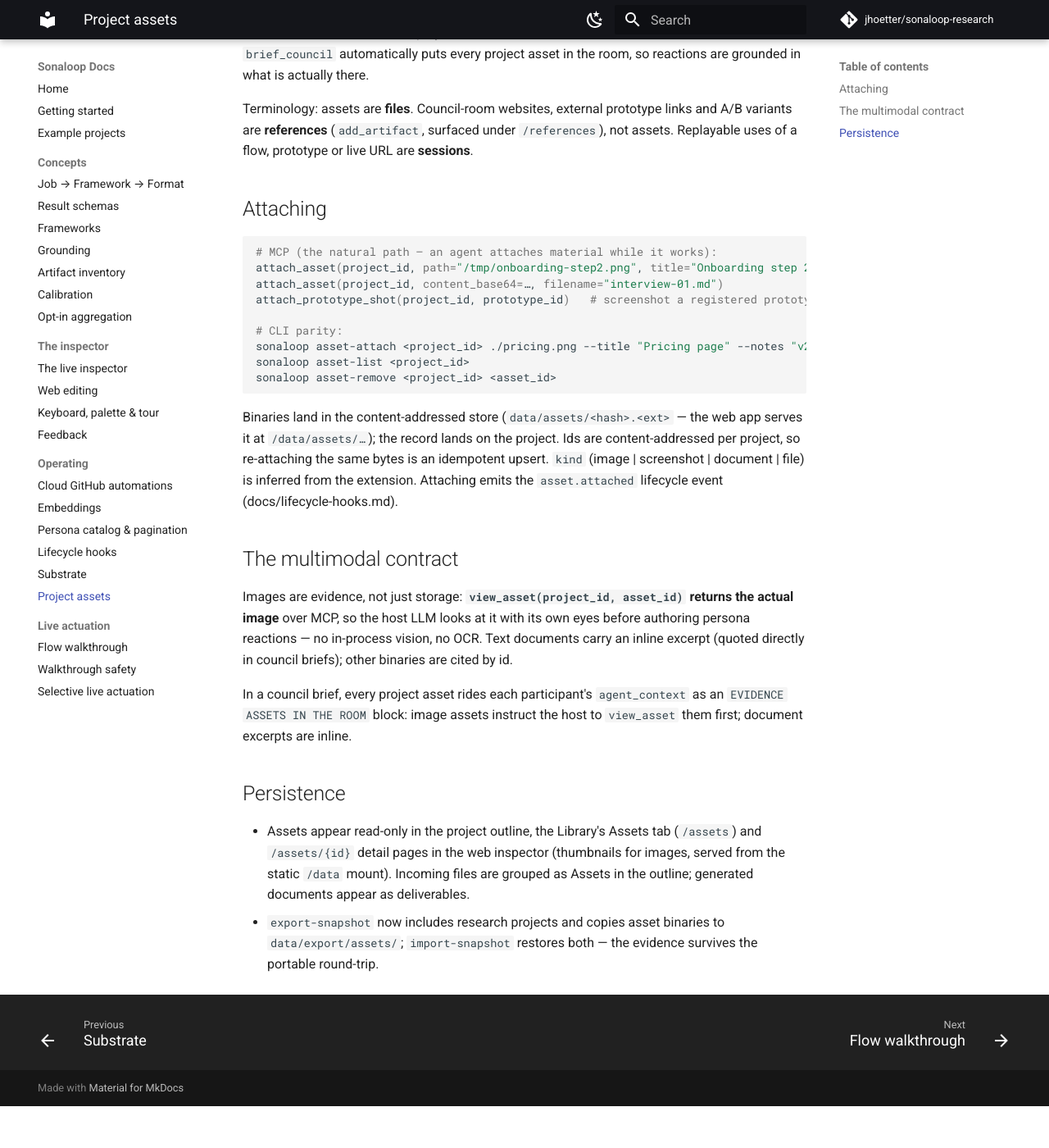
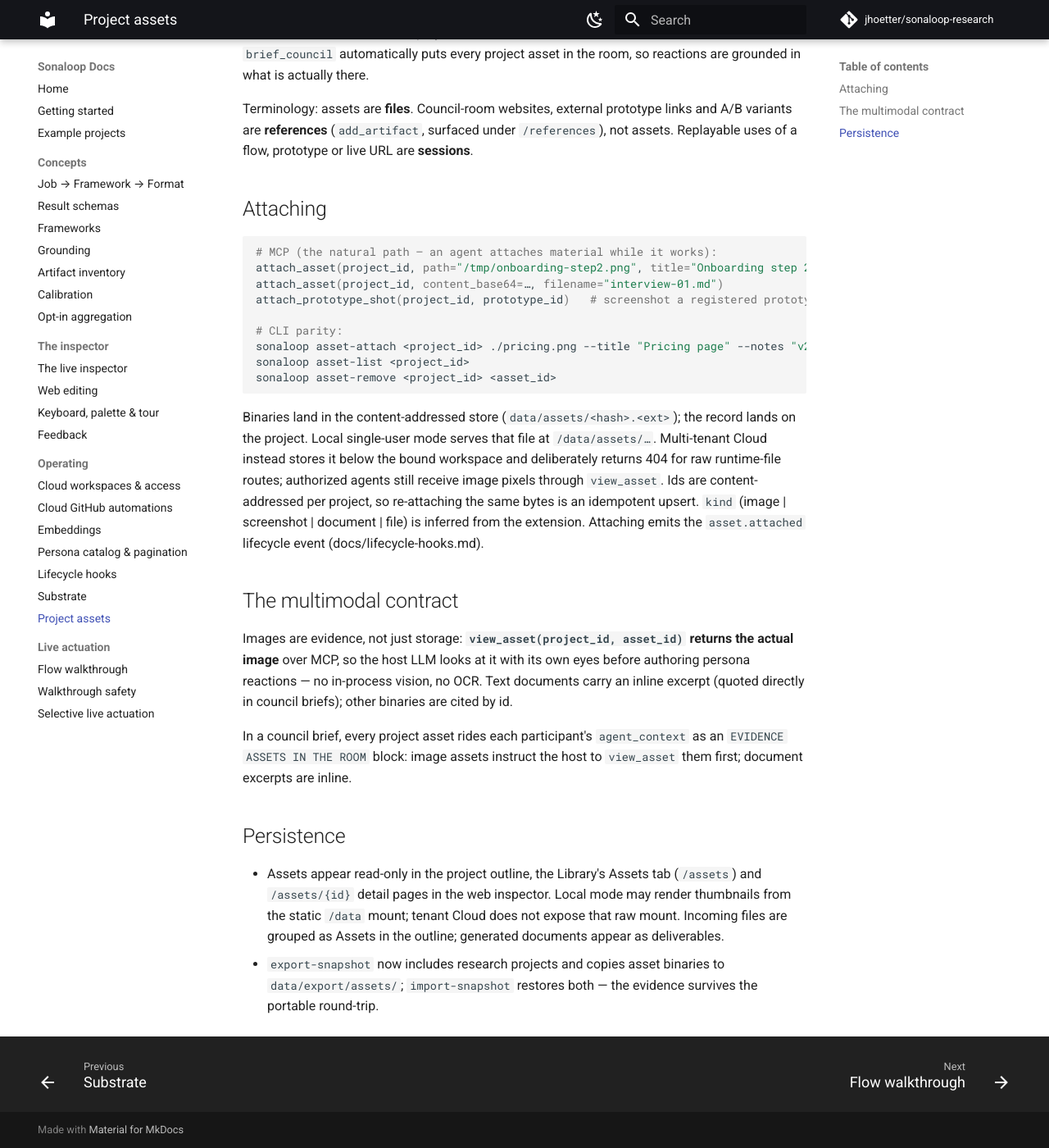
Before and after one commit to jhoetter/sonaloop-docs, an MkDocs documentation site: the page built from docs/project-assets.md, in a window 1280 px wide and 1400 px high, scrolled down 245 px. Shown: the whole window at 82% size. Built offline with MkDocs 1.6.1 and Material for MkDocs 9.7.7, drawn with Linux system fonts in a browser that asks for light colours; comment, search, counter and statistics services are not loaded; before the commit the page ends 1594 px from its top, so only the background shows below that.

Commit message:
Document Cloud workspace access and isolation

````diff
--- a/docs/llms.txt
+++ b/docs/llms.txt
@@ -20,6 +20,7 @@
 - [Web editing](https://raw.githubusercontent.com/jhoetter/sonaloop-docs/main/docs/web-editing.md): the inspector's write boundary — structural edits vs host-authored text
 - [Keyboard, palette & tour](https://raw.githubusercontent.com/jhoetter/sonaloop-docs/main/docs/keyboard.md): shortcuts (j/k/Enter/o/Esc row + slide-over navigation), the command palette, the opt-in product tour
 - [Feedback](https://raw.githubusercontent.com/jhoetter/sonaloop-docs/main/docs/feedback.md): in-app feedback, /feedback inbox, CLI, SONALOOP_FEEDBACK_WEBHOOK
+- [Cloud workspaces and customer access](https://raw.githubusercontent.com/jhoetter/sonaloop-docs/main/docs/cloud-workspaces.md): tenant isolation, OIDC email/password identity, exact-email invitations and no-charge workspace provisioning
 - [Cloud GitHub automations](https://raw.githubusercontent.com/jhoetter/sonaloop-docs/main/docs/cloud-github-automations.md): GitHub App setup, webhook events, reaction-test flow, result schemas and writeback targets
 - [Embeddings](https://raw.githubusercontent.com/jhoetter/sonaloop-docs/main/docs/embeddings.md): semantic memory recall setup
 - [Persona catalog & pagination](https://raw.githubusercontent.com/jhoetter/sonaloop-docs/main/docs/catalog.md): catalog_search/recommend/pull MCP tools + the shared pagination convention
--- a/docs/project-assets.md
+++ b/docs/project-assets.md
@@ -25,8 +25,11 @@ sonaloop asset-list <project_id>
 sonaloop asset-remove <project_id> <asset_id>
 ```
 
-Binaries land in the content-addressed store (`data/assets/<hash>.<ext>` — the
-web app serves it at `/data/assets/…`); the record lands on the project. Ids are
+Binaries land in the content-addressed store (`data/assets/<hash>.<ext>`); the
+record lands on the project. Local single-user mode serves that file at
+`/data/assets/…`. Multi-tenant Cloud instead stores it below the bound
+workspace and deliberately returns 404 for raw runtime-file routes; authorized
+agents still receive image pixels through `view_asset`. Ids are
 content-addressed per project, so re-attaching the same bytes is an idempotent
 upsert. `kind` (image | screenshot | document | file) is inferred from the
 extension. Attaching emits the `asset.attached` lifecycle event
@@ -47,9 +50,9 @@ instruct the host to `view_asset` them first; document excerpts are inline.
 ## Persistence
 
 - Assets appear read-only in the project outline, the Library's Assets tab (`/assets`) and
-  `/assets/{id}` detail pages in the web inspector (thumbnails for images, served from the
-  static `/data` mount). Incoming files are grouped as Assets in the outline; generated
-  documents appear as deliverables.
+  `/assets/{id}` detail pages in the web inspector. Local mode may render thumbnails from
+  the static `/data` mount; tenant Cloud does not expose that raw mount. Incoming files are
+  grouped as Assets in the outline; generated documents appear as deliverables.
 - `export-snapshot` now includes research projects and copies asset binaries to
   `data/export/assets/`; `import-snapshot` restores both — the evidence survives
   the portable round-trip.
--- a/mkdocs.yml
+++ b/mkdocs.yml
@@ -44,6 +44,7 @@ nav:
       - Keyboard, palette & tour: keyboard.md
       - Feedback: feedback.md
   - Operating:
+      - Cloud workspaces & access: cloud-workspaces.md
       - Cloud GitHub automations: cloud-github-automations.md
       - Embeddings: embeddings.md
       - Persona catalog & pagination: catalog.md
````
Also changed, not shown: docs/cloud-workspaces.md (added, +90 -0 lines), docs/index.md (+1 -0 lines).
